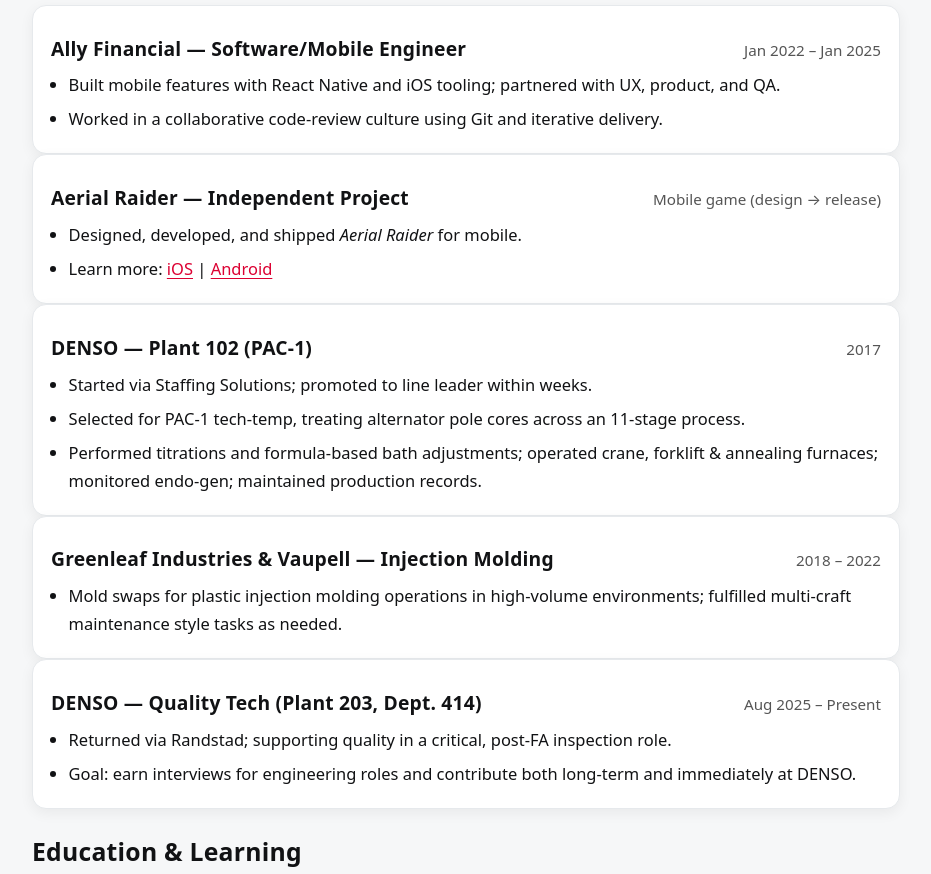
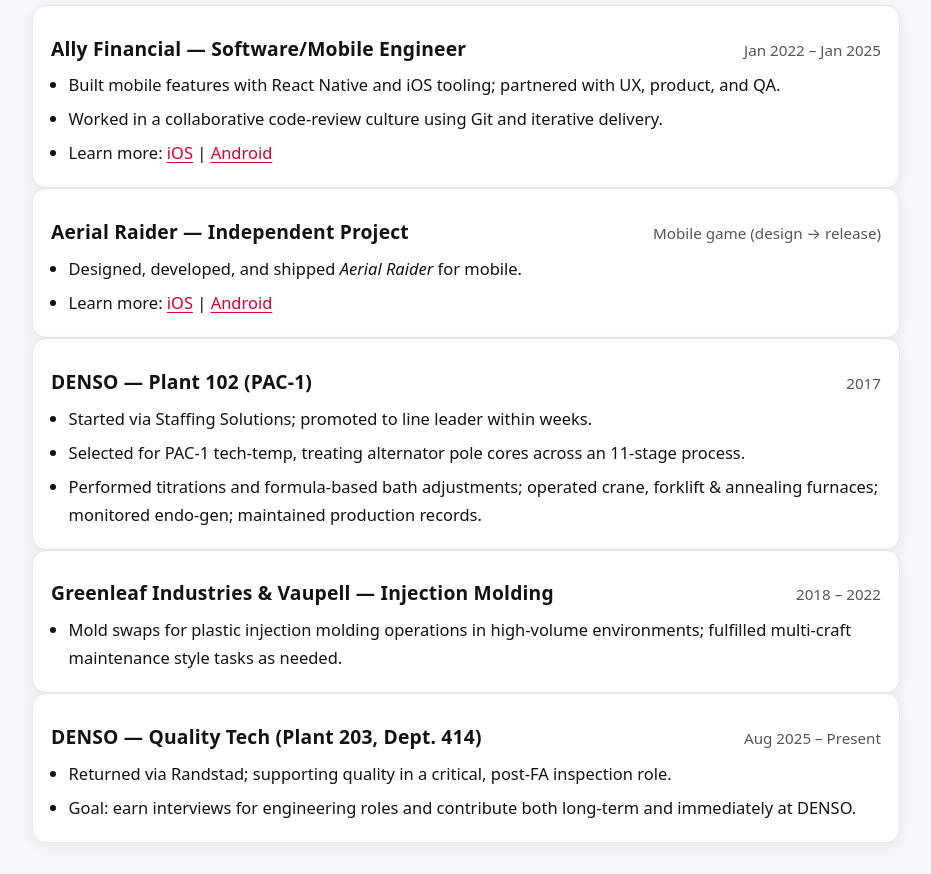
Before and after one commit to iGFarr/DensoHireMe, a React (Vite) app: page /skills in a window 1280 px wide. Shown: the part 1240-2114 px from the top of the page, without its empty margins (174-1105 px from the left). Built offline with nearby package versions, Linux system fonts and the light colour scheme.

Commit message:
added links to ally's app

```diff
--- a/src/components/pages/MyDensoHistory.tsx
+++ b/src/components/pages/MyDensoHistory.tsx
@@ -5,7 +5,8 @@
     <header className="section-header">
       <h1>My DENSO History</h1>
       <p className="muted">
-        From my first day in Plant 102 to my current role in Plant 203.
+        From my first day Crafting The Core in Plant 102 to my current role in
+        Plant 203.
       </p>
     </header>
 
--- a/src/components/pages/SkillsExperience.tsx
+++ b/src/components/pages/SkillsExperience.tsx
@@ -148,6 +148,26 @@
                 <li>
                   Worked in a collaborative code‑review culture using Git and
                   iterative delivery.
+                </li>
+                <li>
+                  Learn more: {""}
+                  <a
+                    className="ext-link"
+                    href="https://apps.apple.com/us/app/ally-bank-auto-invest/id514374715"
+                    target="_blank"
+                    rel="noopener noreferrer"
+                  >
+                    iOS
+                  </a>{" "}
+                  |{" "}
+                  <a
+                    className="ext-link"
+                    href="https://play.google.com/store/apps/details?id=com.ally.MobileBanking&hl=en_US"
+                    target="_blank"
+                    rel="noopener noreferrer"
+                  >
+                    Android
+                  </a>
                 </li>
               </ul>
             </article>
```
